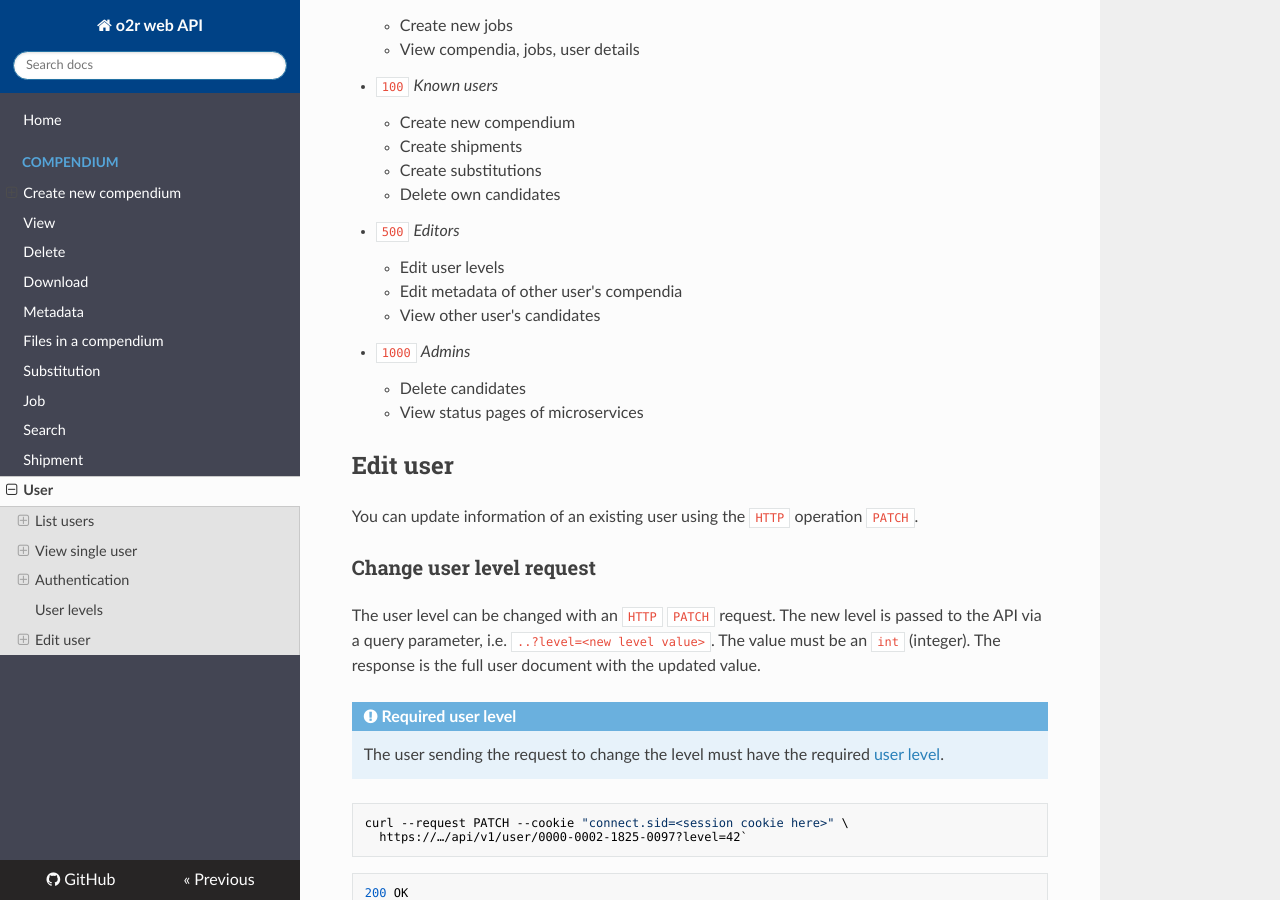
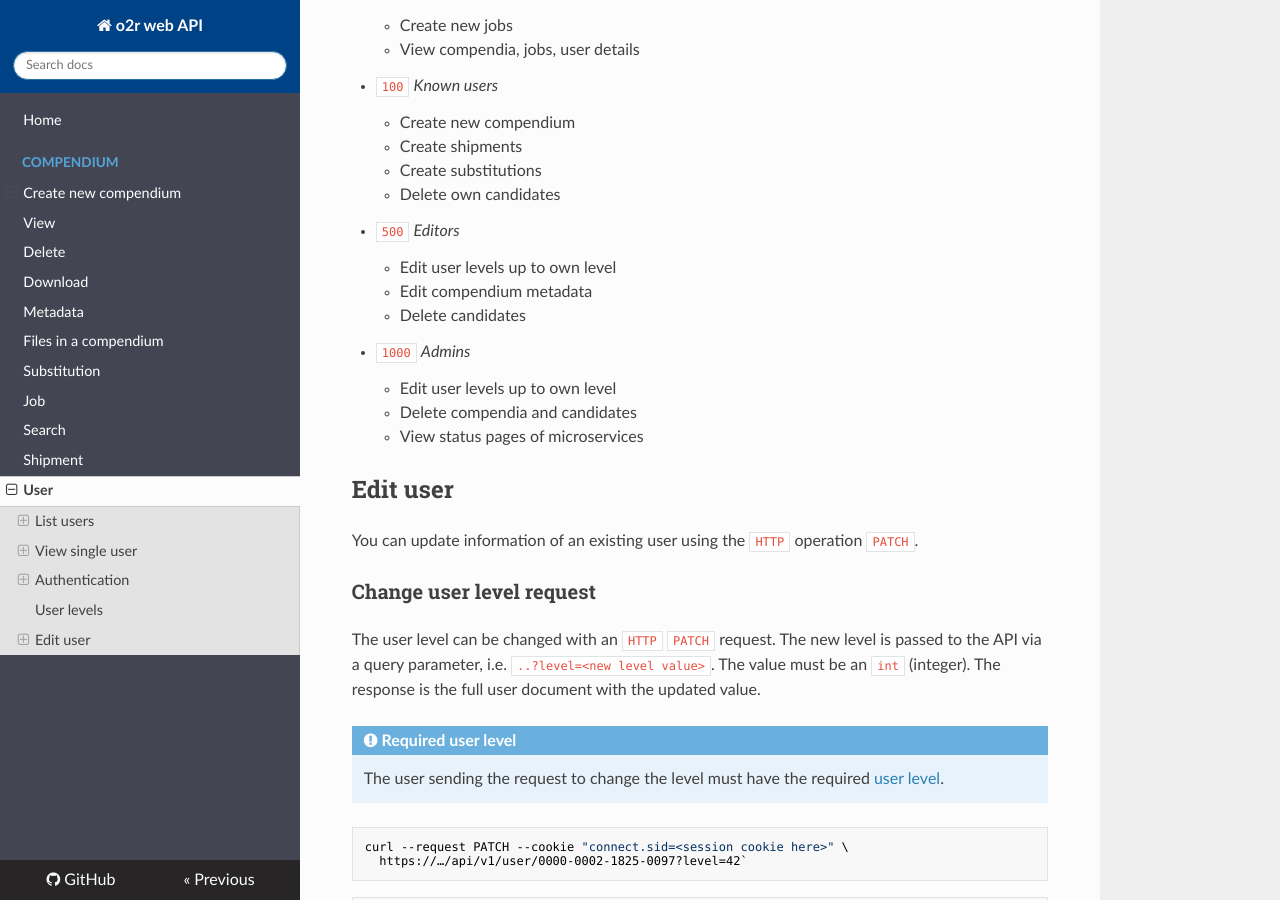
Before and after one commit to o2r-project/api, an MkDocs documentation site: the page built from docs/user.md, in a window 1280 px wide and 900 px high, scrolled down 4023 px. Built offline with MkDocs 1.6.1, drawn with Linux system fonts in a browser that asks for light colours; nearby versions of some CDN libraries.

Commit message:
update info on deletion of compendia

```diff
--- a/docs/user.md
+++ b/docs/user.md
@@ -174,11 +174,12 @@ The following is a list of actions and the corresponding required _minimum_ user
     - Create substitutions
     - Delete own candidates
 - `500` _Editors_
-    - Edit user levels
-    - Edit metadata of other user's compendia
-    - View other user's candidates
+    - Edit user levels up to own level
+    - Edit compendium metadata
+    - Delete candidates
 - `1000` _Admins_
-    - Delete candidates
+    - Edit user levels up to own level
+    - Delete compendia and candidates
     - View status pages of microservices
 
 ## Edit user
```
Also changed, not shown: docs/compendium/delete.md (+3 -3 lines).
